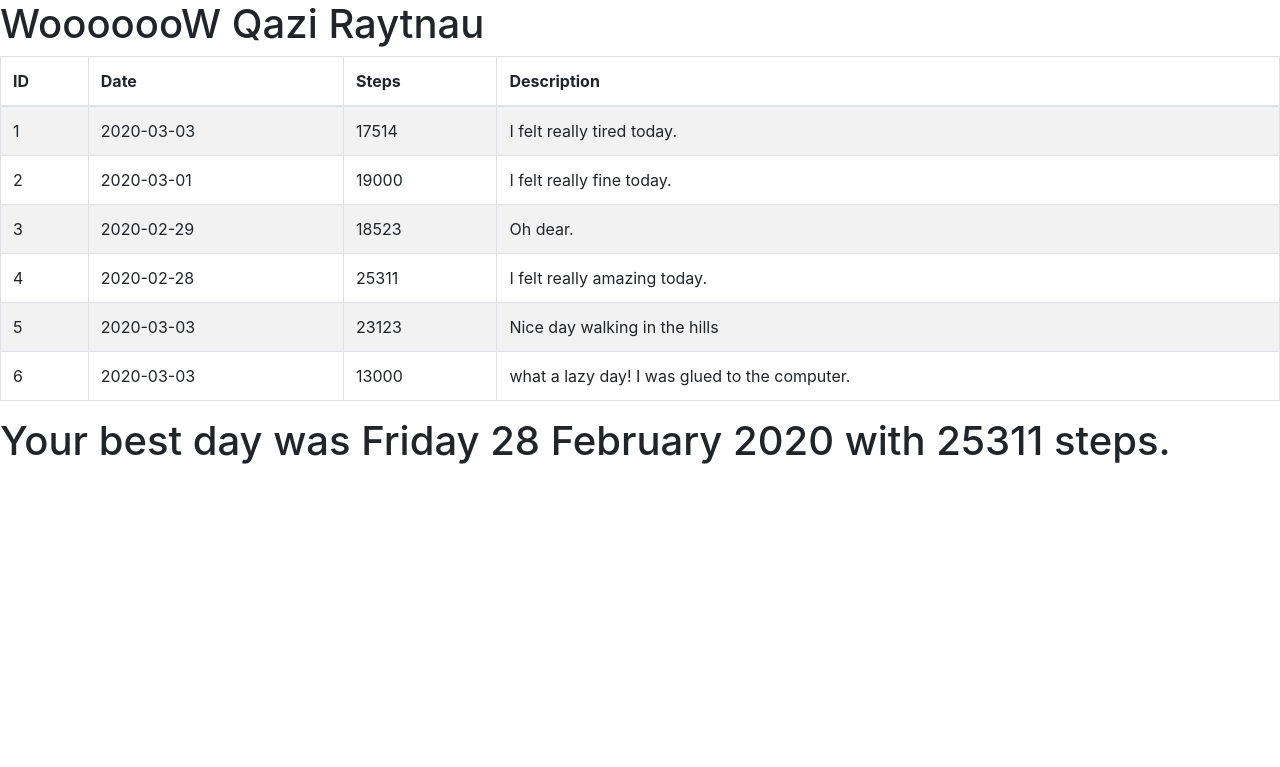
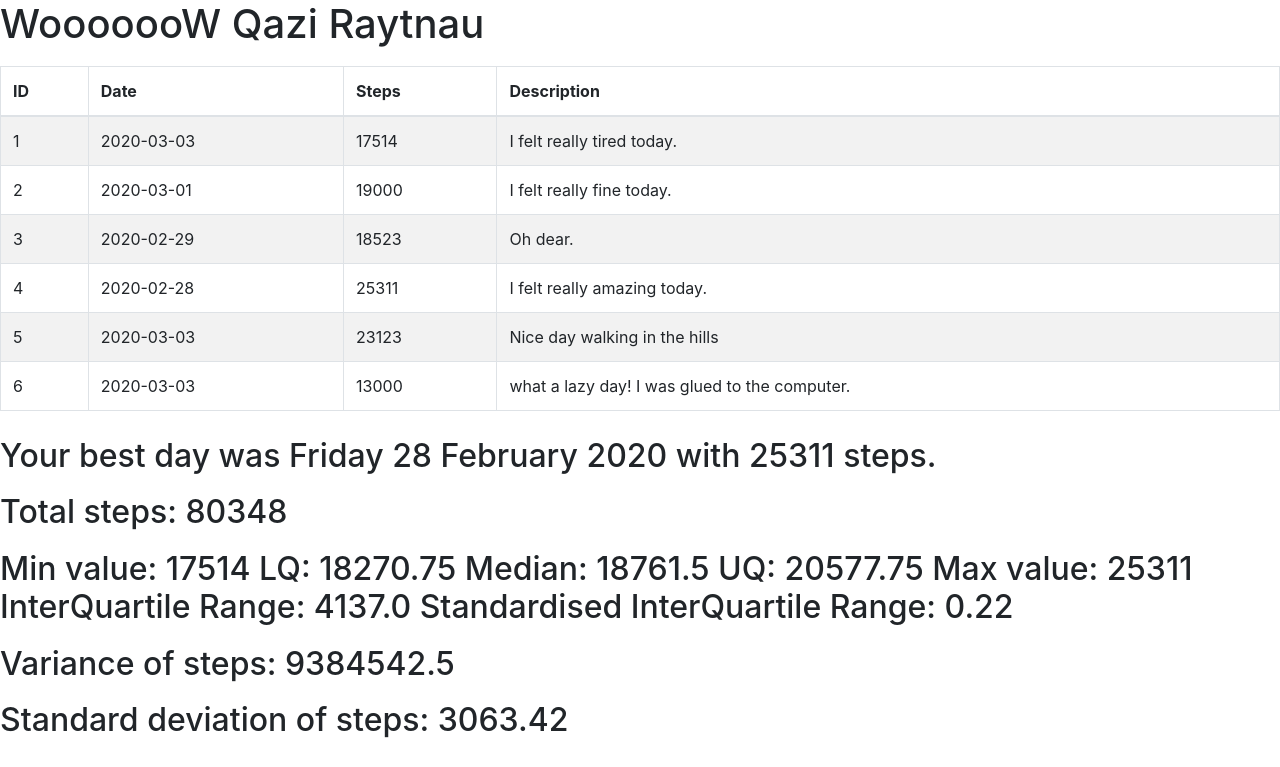
Before and after one commit to chrishaining/Flask-Fitness-Tracker, a Flask app: page / in a window 1280 px wide. Shown: the part 33-800 px from the top of the page. Run offline with Flask 2, Linux system fonts and the light colour scheme; data comes from the database, SQL or seed files in the repository; both versions use the stored data as it was after the commit; some libraries are stand-ins or nearby versions.

Commit message:
user can see stats for steps: best day, total steps, five number summary, variance, standard deviation; can also add new entry

```diff
--- a/app/models.py
+++ b/app/models.py
@@ -34,8 +34,8 @@ class User(db.Model):
         iqr = stats.iqr(steps_list, interpolation = 'midpoint')
         return "The IQR is {}.".format(iqr)
 
-    # method(s) to find the five-number summary
-    def create_five_figure_summary(self):
+    # method(s) to find the five-number summary. Extension: return the values in a list, so I can separate them in rendering (e.g. to put into a table)
+    def create_five_figure_summary_for_steps(self):
         steps_list = [entry.steps for entry in self.journal_entries]
         percentiles = np.percentile(steps_list, [25, 50, 75]) # creates LQ, median and UQ. These could be done as separate variables - I just wanted to try it this way
         min, max = np.min(steps_list), np.max(steps_list)
@@ -48,6 +48,40 @@ class User(db.Model):
         steps_list = [entry.steps for entry in self.journal_entries]
         total_steps = np.sum(steps_list)
         return "Total steps: {}".format(total_steps)
+
+    # find variance in steps
+    def find_steps_variance(self):
+        steps_list = [entry.steps for entry in self.journal_entries]
+        variance = np.var(steps_list)
+        return "Variance of steps: {}".format(variance)
+
+    # variance is giving what seems a crazy answer (9,384,542.5), so I want to try to work it out step by step.
+    # Find the mean
+    def find_mean_steps(self):
+        steps_list = [entry.steps for entry in self.journal_entries]
+        mean = np.mean(steps_list)
+        return "Mean: {}".format(mean)
+
+    # mean is working. So, for each number: subtract the Mean and square the result (the squared difference). Then work out the average of those squared differences. Well, it works out the same. I guess I just hadn't thought enough about what variance is.
+    def manual_steps_variance(self):
+        steps_list = [entry.steps for entry in self.journal_entries]
+        mean = np.mean(steps_list)
+        deviations = []
+        for entry in steps_list:
+            deviation = entry - mean
+            deviations.append(deviation)
+        deviations_sum = 0
+        for deviation in deviations:
+            squared_deviation = deviation * deviation
+            deviations_sum += squared_deviation
+        variance = deviations_sum / len(steps_list)
+        return "Manually worked out variance is: {}".format(variance)
+
+    # find standard deviation in steps. (using numpy: scipy gives a more accurate answer, but I want to use variation as well, and I don't understand scipy's variation. So, for consistency, I'll stick to numpy). Use two decimal places.
+    def find_steps_standard_deviation(self):
+        steps_list = [entry.steps for entry in self.journal_entries]
+        sd = round(np.std(steps_list), 2)
+        return "Standard deviation of steps: {}".format(sd)
 
     # count total number of times the user has done a given activity (e.g. number of gym visits)
 
--- a/app/routes.py
+++ b/app/routes.py
@@ -8,9 +8,23 @@ def index():
     greeting = "WooooooW"
     user = User.query.get(1)
     entries = JournalEntry.query.all()
-    best_day = user.find_best_day()
-    return render_template('index.html', title="Home", greeting=greeting, user=user, entries=entries, best_day=best_day)
+    steps_best_day = user.find_best_day()
+    total_steps = user.count_total_steps()
+    steps_summary = user.create_five_figure_summary_for_steps()
+    steps_variance = user.find_steps_variance()
+    steps_standard_deviation = user.find_steps_standard_deviation()
+    return render_template('index.html', title="Home", greeting=greeting, user=user, entries=entries, steps_best_day=steps_best_day, total_steps=total_steps, steps_summary=steps_summary, steps_variance=steps_variance, steps_standard_deviation=steps_standard_deviation)
 
 @app.route('/manage')
 def manage_entries():
     return render_template('manage.html', title="Manage Your Entries")
+
+@app.route('/manage', methods=['POST'])
+def add_entry():
+    # date = request.form['date']
+    steps = request.form['steps']
+    description = request.form['description']
+    newEntry = JournalEntry(steps=steps, description=description)
+    db.session.add(newEntry)
+    db.session.commit()
+    return redirect('/manage')
--- a/app/static/css/styles.css
+++ b/app/static/css/styles.css
@@ -0,0 +1,3 @@
+.row {
+    margin: 10px
+}
--- a/app/templates/index.html
+++ b/app/templates/index.html
@@ -27,7 +27,23 @@
     </div>
 
     <div class="row">
-        <h1>{{best_day}}</h1>
+        <h2>{{steps_best_day}}</h2>
+    </div>
+
+    <div class="row">
+        <h2>{{total_steps}}</h2>
+    </div>
+
+    <div class="row">
+        <h2>{{steps_summary}}</h2>
+    </div>
+
+    <div class="row">
+        <h2>{{steps_variance}}</h2>
+    </div>
+
+    <div class="row">
+        <h2>{{steps_standard_deviation}}</h2>
     </div>
 
 </div>
```
Also changed, not shown: app/templates/manage.html (+35 -0 lines), seeds.py (+7 -1 lines), app.db, 4 other files.
